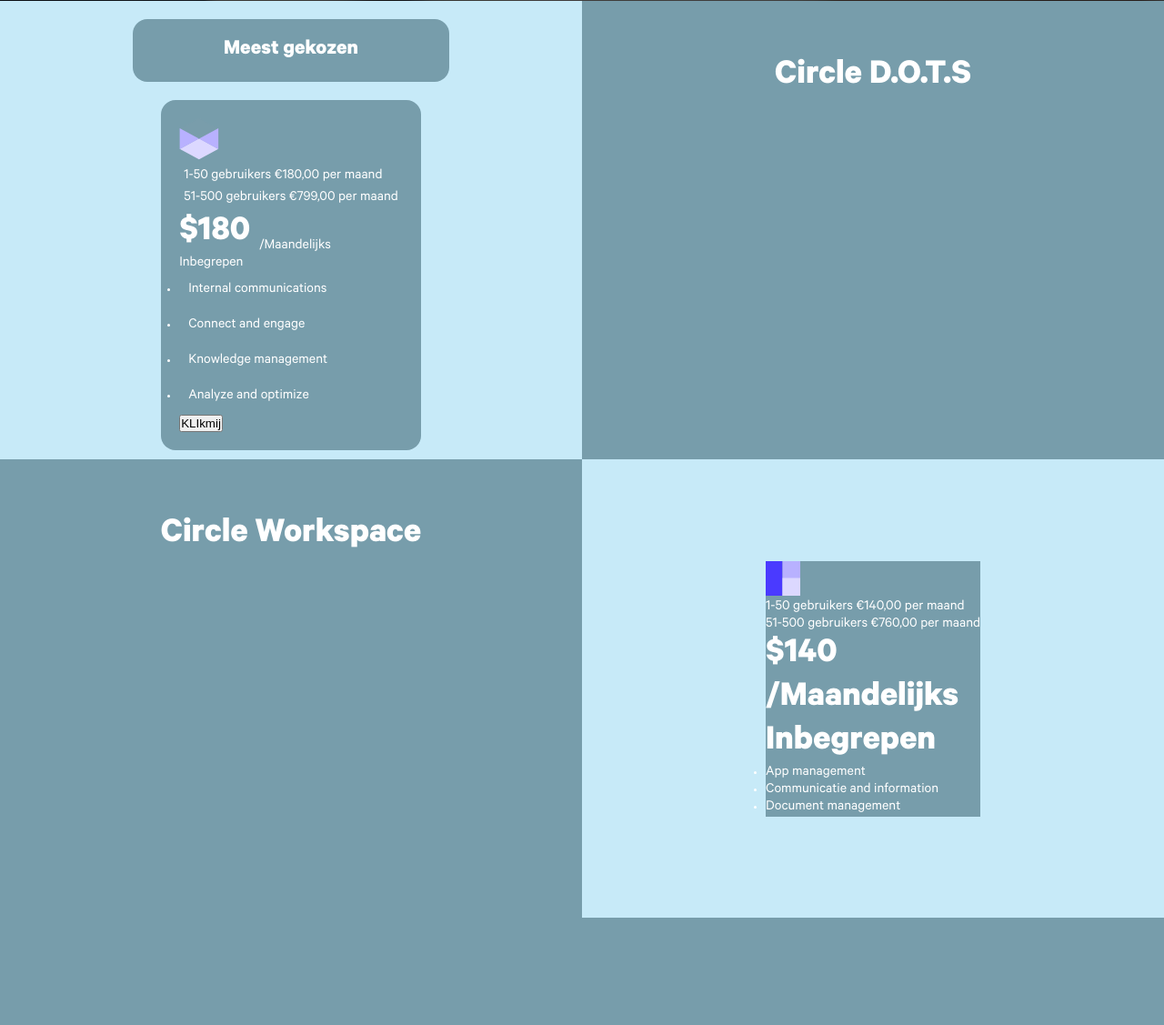
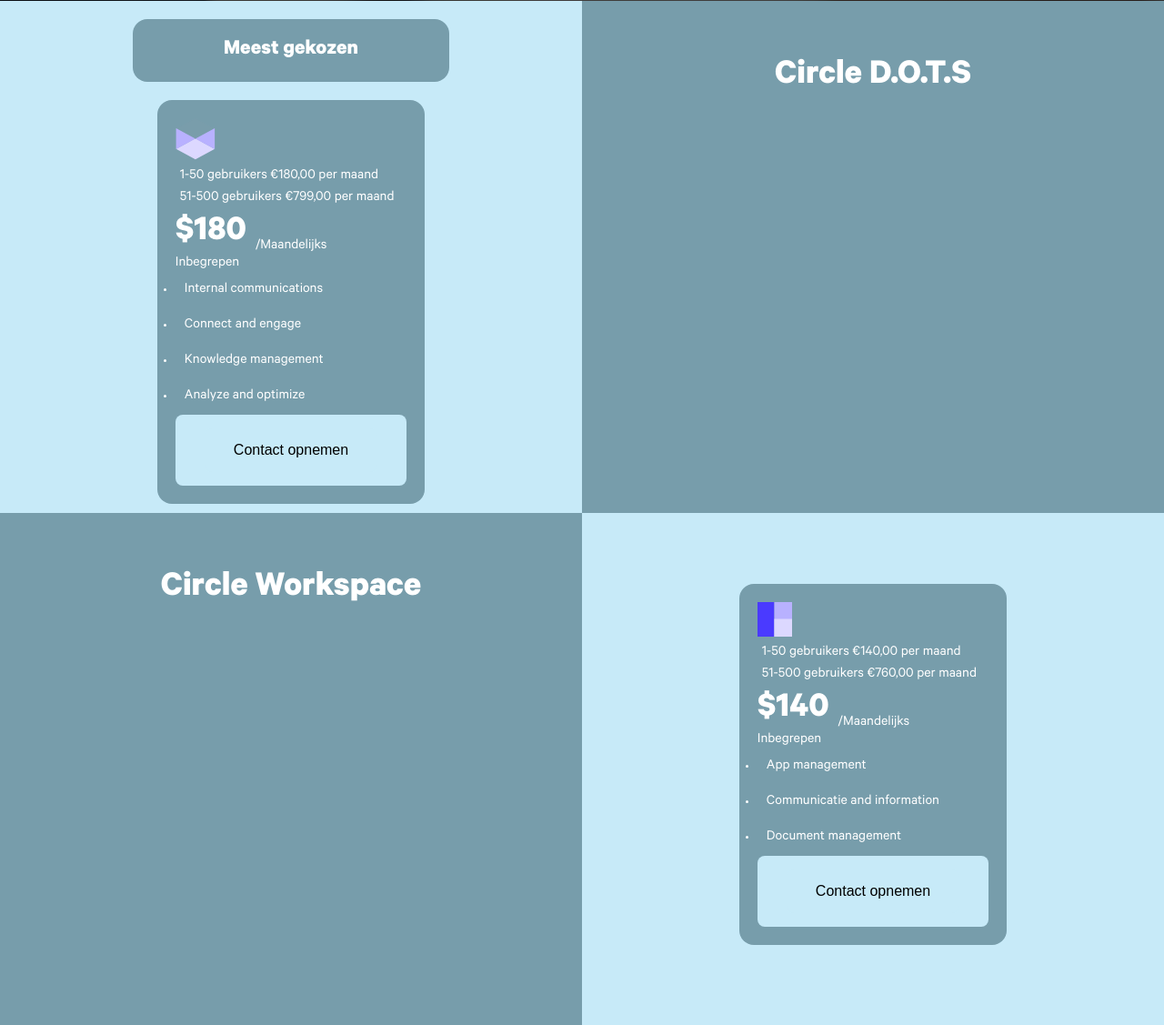
Before and after one commit to BramSuurdje/Circle-Solution, a PHP site: page / in a window 1280 px wide. Shown: the part 821-1948 px from the top of the page at 91% size. Before the commit the page ends 1830 px from the top, so only its background shows below. Run offline with PHP 8.4, Linux system fonts and the light colour scheme.

Commit message:
finishd styling

```diff
--- a/css/package.css
+++ b/css/package.css
@@ -60,6 +60,13 @@
     border-radius: 16px;
 }
 
+.bundleB
+{
+    padding: 20px 20px;
+    margin: 0 0 10px 0;
+    border-radius: 16px;
+}
+
 .prijs
 {
     margin: 5px;
@@ -79,3 +86,17 @@
 {
   padding: 10px;
 }
+
+.button
+{
+    background-color: #c7eaf8;
+    border: none;
+    border-radius: 8px;
+    padding: 15px 32px;
+    text-align: center;
+    text-decoration: none;
+    display: inline-block;
+    font-size: 16px;
+    transition: 0.3s;
+
+}
--- a/index.php
+++ b/index.php
@@ -79,7 +79,7 @@ if ($_SERVER["REQUEST_METHOD"]  == "POST") {
             </div>
             <div class="button">
               <form method="POST">
-                   <button type="submit">KLIkmij</button>
+                   <button type="submit" class="button">Contact opnemen</button>
               </form>
             </div>
         </div>
@@ -92,24 +92,36 @@ if ($_SERVER["REQUEST_METHOD"]  == "POST") {
     </div>
     <div class="BlokC Blue">
         <div class="bundleB Dblue">
+
             <img src="../Circle-Solution/svg/packageWorkSpace.svg" alt="">
-            <p>1-50 gebruikers €140,00 per maand</p>
-            <p>51-500 gebruikers €760,00 per maand</p>
-            <h2>$140</h2>
-            <h3>/Maandelijks</h3>
+            <p class="prijs">
+                1-50 gebruikers €140,00 per maand
+            </p>
+            <p class="prijs">
+                51-500 gebruikers €760,00 per maand
+            </p>
+           <div class="betaal">
+             <h2>$140</h2>
+             <p class="maand">/Maandelijks</p>
+           </div>
             <div class="inbegrepen2">
-                <h4>Inbegrepen</h4>
+                <p>Inbegrepen</p>
                 <ul>
-                    <li>App management</li>
+                    <li class="ruimte">App management</li>
                 </ul>
                 <ul>
-                    <li>Communicatie and information</li>
+                    <li class="ruimte">Communicatie and information</li>
                 </ul>
                 <ul>
-                    <li>Document management</li>
+                    <li class="ruimte">Document management</li>
                 </ul>
             </div>
             <a href="../Circle-Solution/pages/contact.php"></a>
+            <div class="button">
+              <form method="POST">
+                   <button type="submit" class="button">Contact opnemen</button>
+              </form>
+            </div>
         </div>
     </div>
 </div>
```
